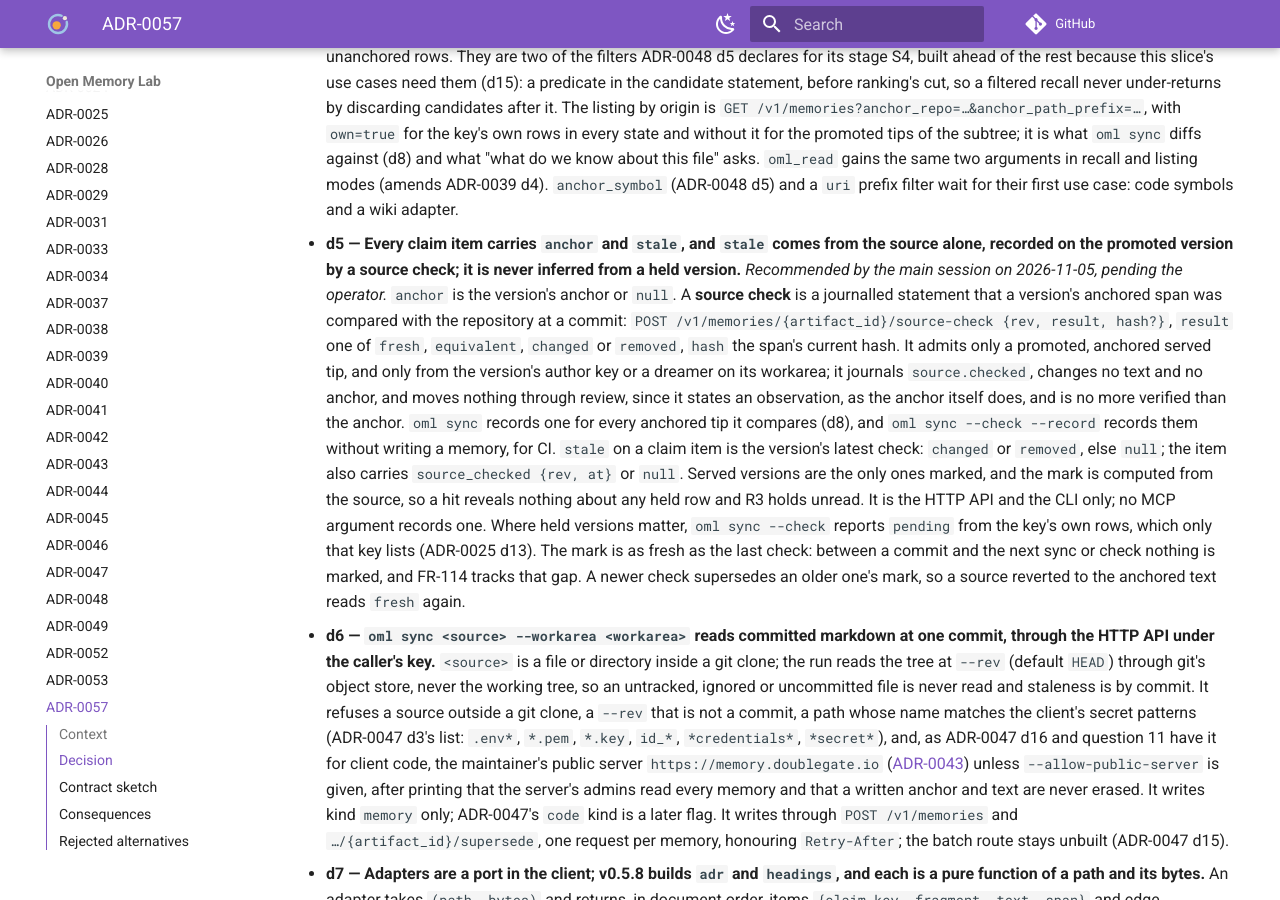
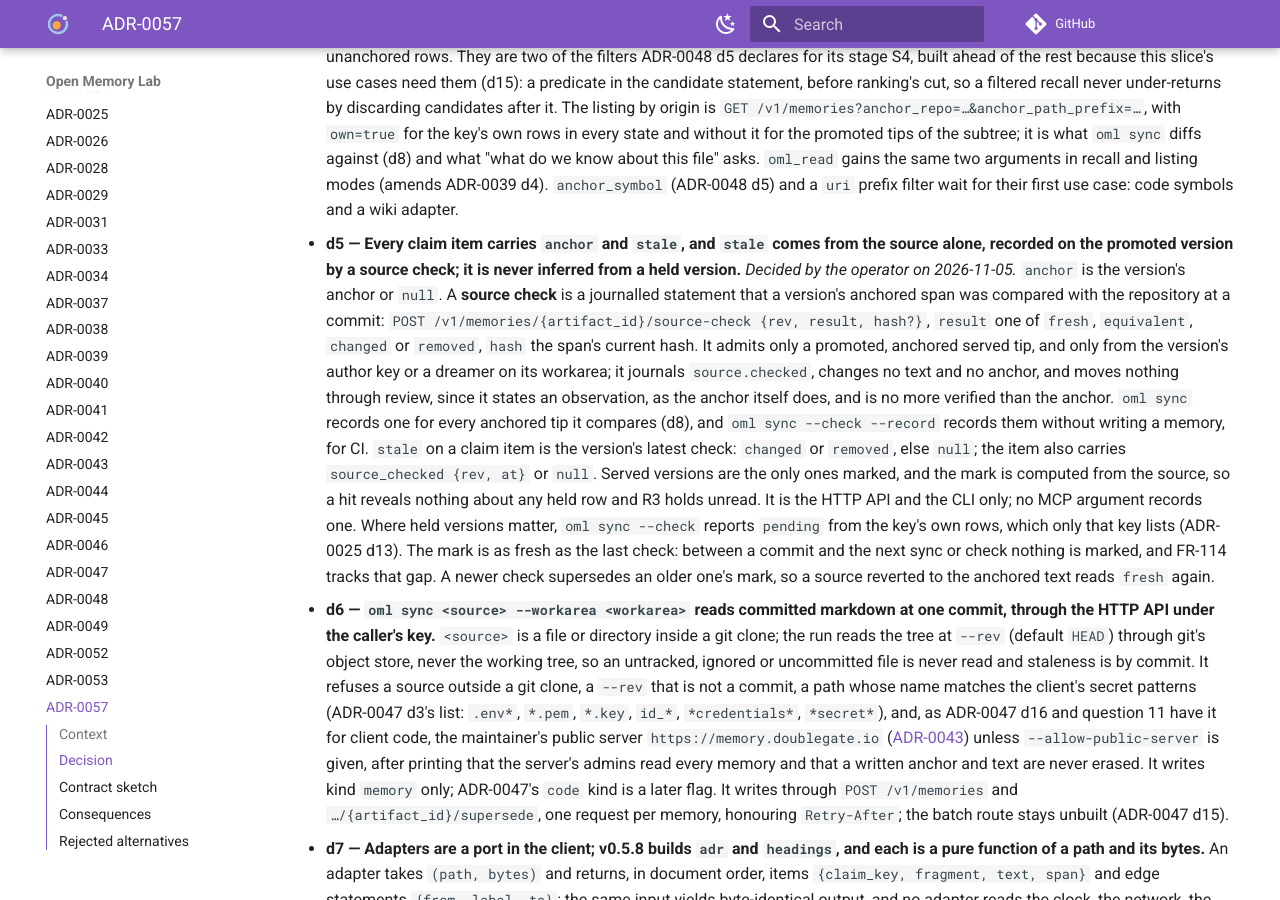
Before and after one commit to e8kor/open-memory-lab, an MkDocs documentation site: the page built from docs/adr/ADR-0057-a-memory-carries-the-source-anchor-its-author-declares-and-oml-sync-keeps-a-workarea-in-step-with-a-repositorys-documents.md, in a window 1280 px wide and 900 px high, scrolled down 2559 px. Built offline with MkDocs 1.6.1 and Material for MkDocs 9.7.7, drawn with Linux system fonts in a browser that asks for light colours; comment, search, counter and statistics services are not loaded; some of the changed text lies outside the part shown.

Commit message:
Record the operator's decisions: staleness comes from the source alone, and a draft ADR loads into a workarea of its own (ADR-0057)

```diff
--- a/docs/adr/ADR-0057-a-memory-carries-the-source-anchor-its-author-declares-and-oml-sync-keeps-a-workarea-in-step-with-a-repositorys-documents.md
+++ b/docs/adr/ADR-0057-a-memory-carries-the-source-anchor-its-author-declares-and-oml-sync-keeps-a-workarea-in-step-with-a-repositorys-documents.md
@@ -129,7 +129,7 @@
 
 - **d5 — Every claim item carries `anchor` and `stale`, and `stale` comes from the source alone,
   recorded on the promoted version by a source check; it is never inferred from a held version.**
-  *Recommended by the main session on 2026-11-05, pending the operator.* `anchor` is the version's
+  *Decided by the operator on 2026-11-05.* `anchor` is the version's
   anchor or `null`. A **source check** is a journalled statement that a version's anchored span
   was compared with the repository at a commit: `POST /v1/memories/{artifact_id}/source-check
   {rev, result, hash?}`, `result` one of `fresh`, `equivalent`, `changed` or `removed`, `hash` the
@@ -335,7 +335,7 @@
        edges use two dreamer keys `held_by: human` with distinct principals: the reviewer key
        that runs `oml review` and `oml sync --edges`, and a second that runs `--edges --ratify`.
     3. **The source.** `docs/adr` of `github.com/e8kor/open-memory-lab` at a commit of `main`.
-       **Drafts** (*recommended by the main session on 2026-11-05, pending the operator*) load
+       **Drafts** (*decided by the operator on 2026-11-05*) load
        into a child workarea per draft pull request, `oml-design-pr-<n>`, as ADR-0047 d5 gives a
        branch its own workarea: `oml sync docs/adr/ADR-0047-….md --workarea oml-design-pr-59
        --rev origin/design/code-map-r2`, naming only the records the pull request adds or
```
